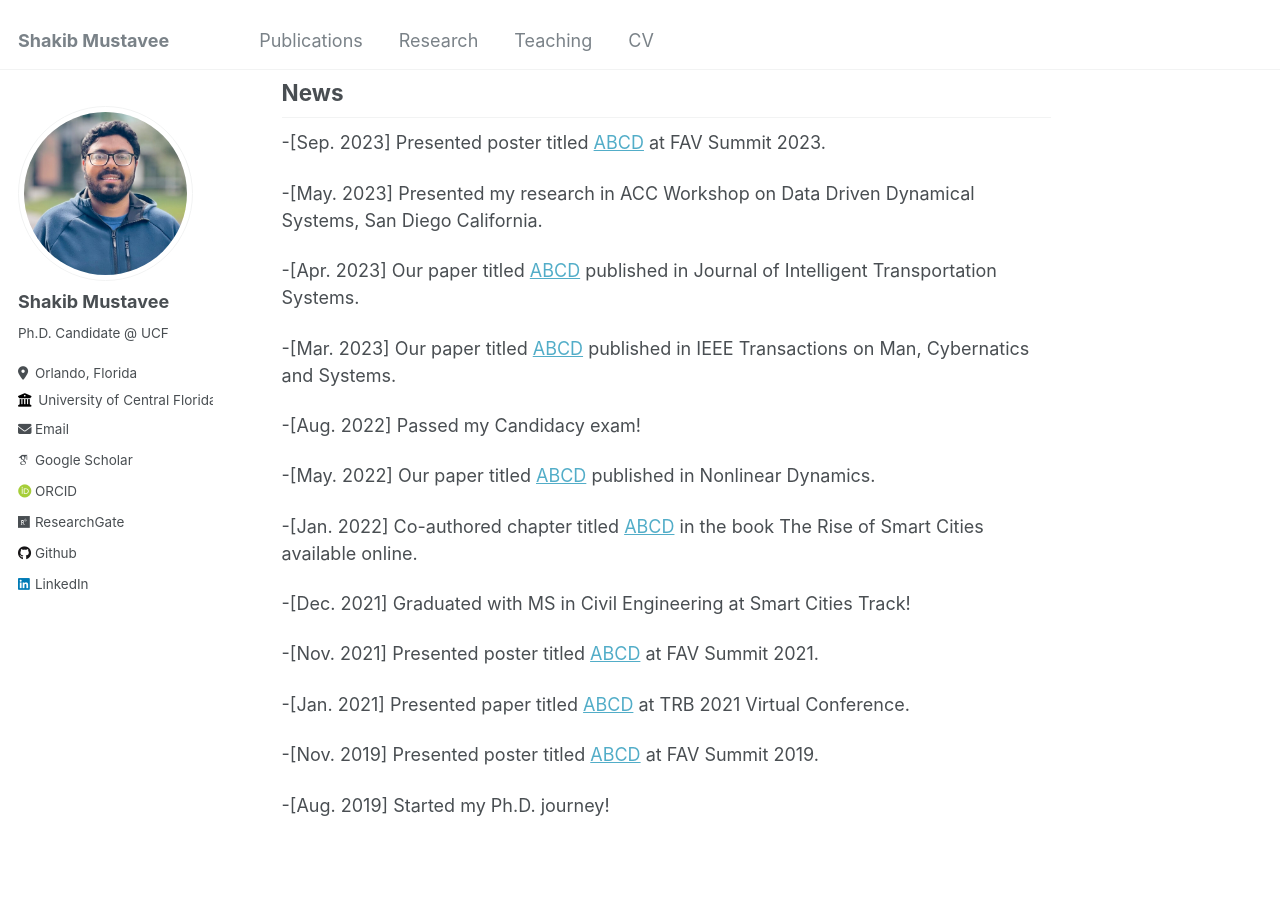
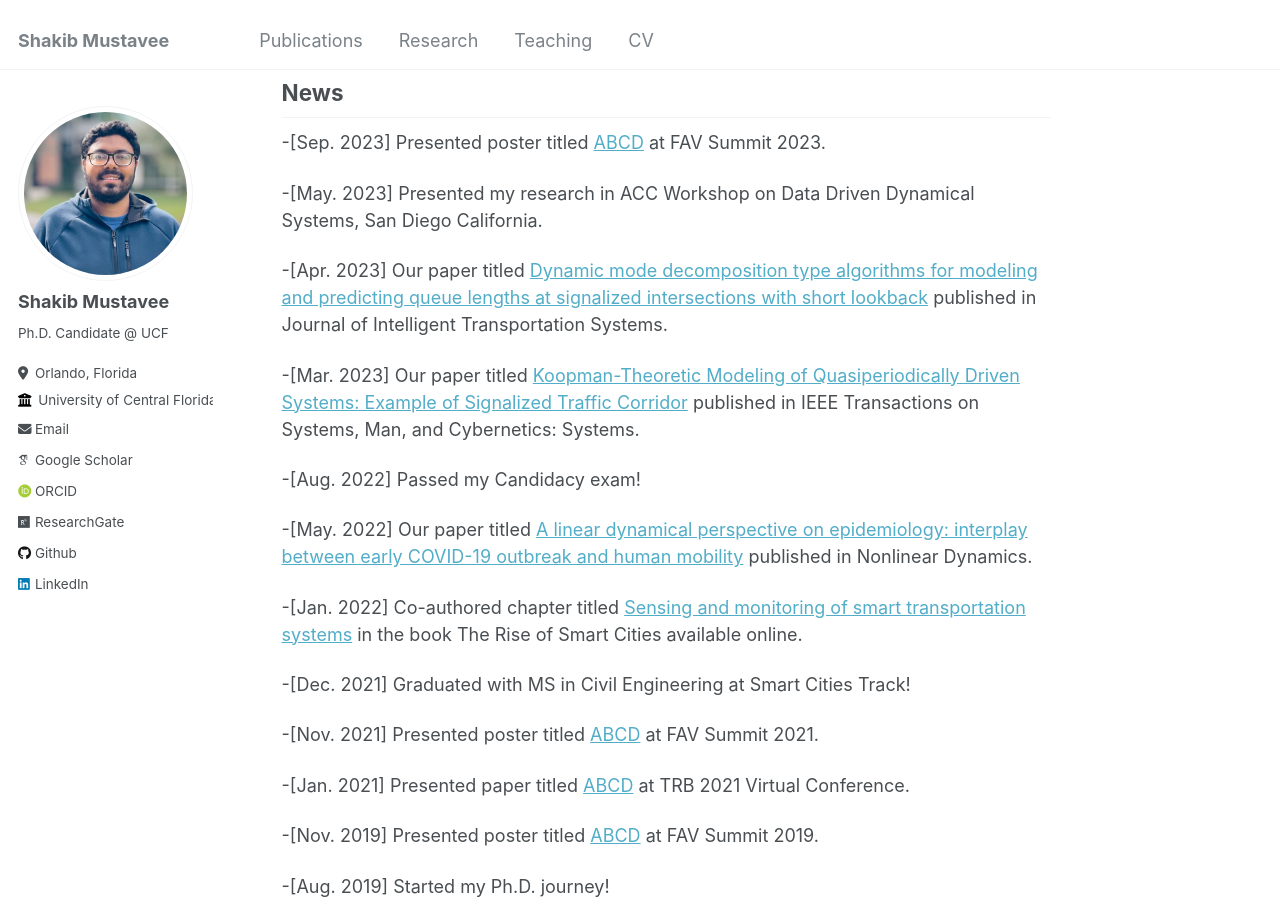
Before and after one commit to mustavee/mustavee.github.io, a Jekyll site: the page built from _pages/about.md, in a window 1280 px wide and 900 px high, scrolled down 501 px. Built offline with Jekyll 4.4.1, drawn with Linux system fonts in a browser that asks for light colours; some web fonts are replaced.

Commit message:
Update about.md research paper links

```diff
--- a/_pages/about.md
+++ b/_pages/about.md
@@ -21,15 +21,15 @@ redirect_from:
 
 -[May. 2023] Presented my research in ACC Workshop on Data Driven Dynamical Systems, San Diego California.
 
--[Apr. 2023] Our paper titled [ABCD](http://mustavee.github.io/files/abc.pdf) published in Journal of Intelligent Transportation Systems.
+-[Apr. 2023] Our paper titled [Dynamic mode decomposition type algorithms for modeling and predicting queue lengths at signalized intersections with short lookback](https://www.tandfonline.com/doi/abs/10.1080/15472450.2023.2205022) published in Journal of Intelligent Transportation Systems.
 
--[Mar. 2023] Our paper titled [ABCD](http://mustavee.github.io/files/abc.pdf) published in IEEE Transactions on Man, Cybernatics and Systems.
+-[Mar. 2023] Our paper titled [Koopman-Theoretic Modeling of Quasiperiodically Driven Systems: Example of Signalized Traffic Corridor](https://ieeexplore.ieee.org/abstract/document/10070591) published in IEEE Transactions on Systems, Man, and Cybernetics: Systems.
 
 -[Aug. 2022] Passed my Candidacy exam!
 
--[May. 2022] Our paper titled [ABCD](http://mustavee.github.io/files/abc.pdf) published in Nonlinear Dynamics.
+-[May. 2022] Our paper titled [A linear dynamical perspective on epidemiology: interplay between early COVID-19 outbreak and human mobility](https://link.springer.com/article/10.1007/s11071-022-07469-5) published in Nonlinear Dynamics.
 
--[Jan. 2022] Co-authored chapter titled [ABCD](http://mustavee.github.io/files/abc.pdf) in the book The Rise of Smart Cities available online.
+-[Jan. 2022] Co-authored chapter titled [Sensing and monitoring of smart transportation systems](https://www.sciencedirect.com/science/article/abs/pii/B9780128177846000102) in the book The Rise of Smart Cities available online.
 
 -[Dec. 2021] Graduated with MS in Civil Engineering at Smart Cities Track!
 
```
